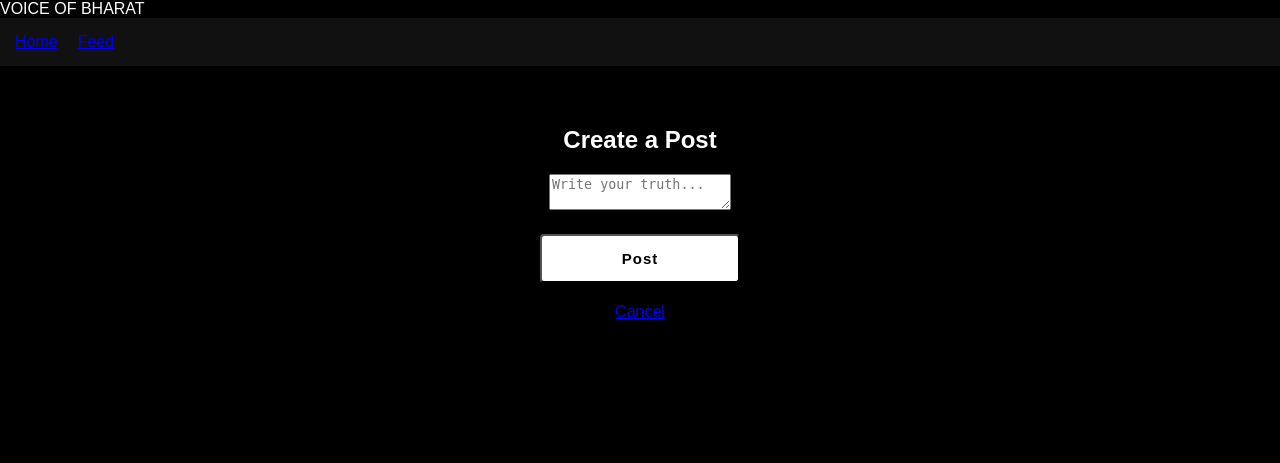
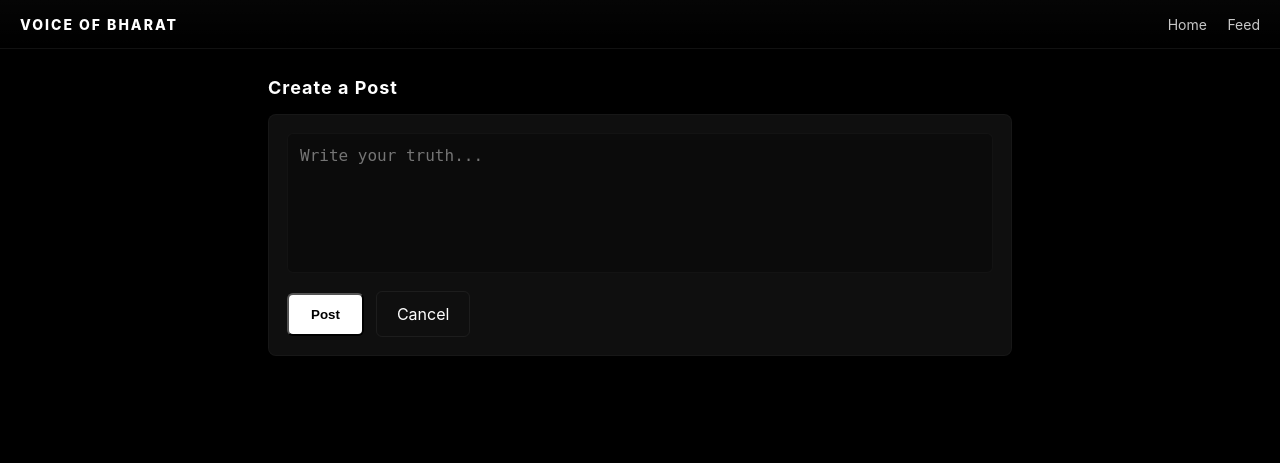
Before and after one commit to vrush757-gif/voice-of-bharat, a Flask app: page /create in a window 1280 px wide. Shown: the top 463 px of the page. Run offline with Flask 3, Linux system fonts and the light colour scheme.

Commit message:
Update style.css

```diff
--- a/static/style.css
+++ b/static/style.css
@@ -1,122 +1,137 @@
-body {
-    background: #000;
-    color: #fff;
-    margin: 0;
-    font-family: Arial, sans-serif;
+/* Voice of Bharat — ScrollBreaker Minimal Dark UI */
+:root{
+  --bg-0:#000;
+  --panel:#0f0f0f;
+  --muted:#9a9a9a;
+  --white:#ffffff;
+  --accent:#dddddd;
 }
 
-.container {
-    width: 90%;
-    margin: auto;
-    margin-top: 60px;
-    text-align: center;
+*{box-sizing:border-box}
+body.bg{
+  margin:0;
+  background:var(--bg-0);
+  color:var(--white);
+  font-family:Inter, system-ui, -apple-system, "Segoe UI", Roboto, "Helvetica Neue", Arial;
+  -webkit-font-smoothing:antialiased;
+  -moz-osx-font-smoothing:grayscale;
 }
 
-.center {
-    margin-top: 120px;
+.topbar{
+  display:flex;
+  justify-content:space-between;
+  align-items:center;
+  padding:14px 20px;
+  border-bottom:1px solid #111;
+  background:linear-gradient(180deg, rgba(255,255,255,0.02), transparent);
 }
 
-.title {
-    font-size: 40px;
-    letter-spacing: 3px;
-    font-weight: bold;
+.brand{
+  font-weight:800;
+  letter-spacing:2px;
+  font-size:14px;
 }
 
-.subtitle {
-    margin-top: -5px;
-    font-size: 16px;
-    opacity: 0.7;
+.nav .link{
+  margin-left:16px;
+  color:var(--accent);
+  text-decoration:none;
+  font-size:14px;
+  opacity:0.9;
+}
+.nav .link:hover{opacity:1}
+
+.container{
+  max-width:780px;
+  margin:28px auto;
+  padding:0 18px 80px;
 }
 
-.btn, .btn-outline {
-    display: block;
-    margin: 20px auto;
-    padding: 14px 26px;
-    width: 200px;
-    text-decoration: none;
-    font-size: 15px;
-    border-radius: 4px;
-    letter-spacing: 1px;
+.center{
+  text-align:center;
+  padding:72px 18px;
 }
 
-.btn {
-    background: white;
-    color: black;
-    font-weight: bold;
+.hero{
+  font-size:40px;
+  margin:0;
+  letter-spacing:1px;
 }
 
-.btn-outline {
-    border: 1px solid white;
-    color: white;
+.lead{
+  color:var(--muted);
+  margin-top:10px;
+  font-size:15px;
+  margin-bottom:22px;
 }
 
-.nav {
-    width: 100%;
-    padding: 15px;
-    background: #111;
-    display: flex;
-    gap: 20px;
+.cta-row{display:flex;gap:12px;justify-content:center}
+.btn{
+  background:var(--white);
+  color:#000;
+  padding:12px 22px;
+  border-radius:6px;
+  text-decoration:none;
+  font-weight:700;
+}
+.btn-ghost{
+  color:var(--white);
+  border:1px solid rgba(255,255,255,0.06);
+  padding:12px 20px;
+  border-radius:6px;
+  text-decoration:none;
 }
 
-.nav-btn {
-    color: white;
-    text-decoration: none;
-    font-size: 15px;
+.section-title{
+  font-size:18px;
+  letter-spacing:1px;
+  margin-bottom:16px;
 }
 
-.feed-container {
-    width: 90%;
-    margin: auto;
-    margin-top: 30px;
+.posts{display:flex;flex-direction:column;gap:14px}
+
+.post-card{
+  background:var(--panel);
+  padding:18px;
+  border-radius:8px;
+  border:1px solid rgba(255,255,255,0.03);
+  box-shadow:0 6px 18px rgba(0,0,0,0.35);
 }
 
-.feed-title {
-    text-align: center;
-    font-size: 22px;
-    margin-bottom: 20px;
+.post-content{
+  font-size:16px;
+  line-height:1.5;
+  margin-bottom:12px;
+  color:var(--accent);
 }
 
-.post {
-    background: #111;
-    padding: 20px;
-    margin-bottom: 20px;
-    border-radius: 6px;
+.post-meta{display:flex;justify-content:space-between;align-items:center;font-size:13px;color:var(--muted)}
+.post-meta .action{margin-right:14px;color:var(--muted);text-decoration:none}
+.post-meta .action:hover{color:var(--white)}
+
+.empty{
+  padding:18px;
+  background:linear-gradient(180deg, rgba(255,255,255,0.01), rgba(255,255,255,0.0));
+  color:var(--muted);
+  border-radius:8px;
+  text-align:center;
+  border:1px dashed rgba(255,255,255,0.03);
 }
 
-.post-content {
-    font-size: 17px;
-    line-height: 1.4;
+/* form */
+.form-card{background:var(--panel);padding:18px;border-radius:8px;border:1px solid rgba(255,255,255,0.03)}
+textarea{
+  width:100%;
+  min-height:140px;
+  background:#0b0b0b;
+  border:1px solid rgba(255,255,255,0.03);
+  color:var(--white);
+  padding:12px;
+  border-radius:6px;
+  font-size:16px;
+  resize:none;
+  outline:none;
 }
-
-.post-actions {
-    margin-top: 15px;
-    display: flex;
-    justify-content: space-between;
-}
-
-.action {
-    text-decoration: none;
-    color: white;
-    opacity: 0.8;
-}
-.action:hover {
-    opacity: 1;
-}
-
-.form-box textarea {
-    width: 90%;
-    height: 150px;
-    padding: 15px;
-    border: none;
-    border-radius: 6px;
-    outline: none;
-    resize: none;
-    font-size: 16px;
-    background: #111;
-    color: white;
-}
-
-.form-box button {
-    margin-top: 20px;
-    width: 150px;
-}
+.form-row{display:flex;gap:12px;margin-top:14px;align-items:center}
+.btn-ghost{background:transparent;border:1px solid rgba(255,255,255,0.06)}
+.foot{margin-top:32px;color:var(--muted);font-size:13px}
```
